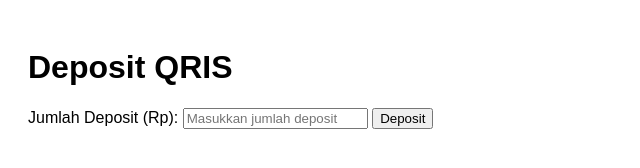
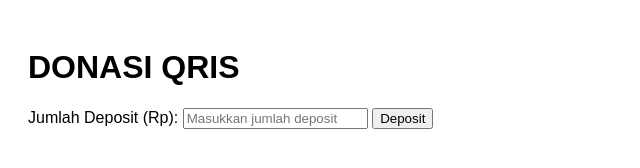
Before and after one commit to RerezzOfficial/gabut, a website: page public/index.html in a window 1280 px wide. Shown: the whole page, without its empty margins (0-640 px from the left). Drawn offline with Linux system fonts and the light colour scheme.

Commit message:
Update index.html

```diff
--- a/public/index.html
+++ b/public/index.html
@@ -51,7 +51,7 @@
     </style>
 </head>
 <body>
-    <h1>Deposit QRIS</h1>
+    <h1>DONASI QRIS</h1>
     <label for="amount">Jumlah Deposit (Rp): </label>
     <input type="number" id="amount" min="1" placeholder="Masukkan jumlah deposit">
     <button id="depositBtn">Deposit</button>
```
